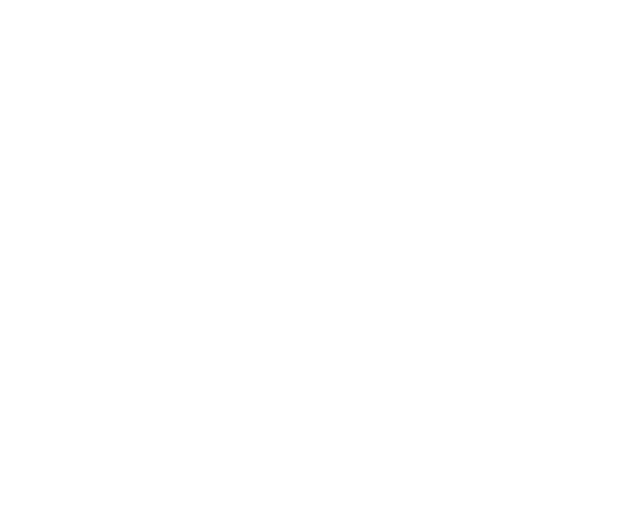
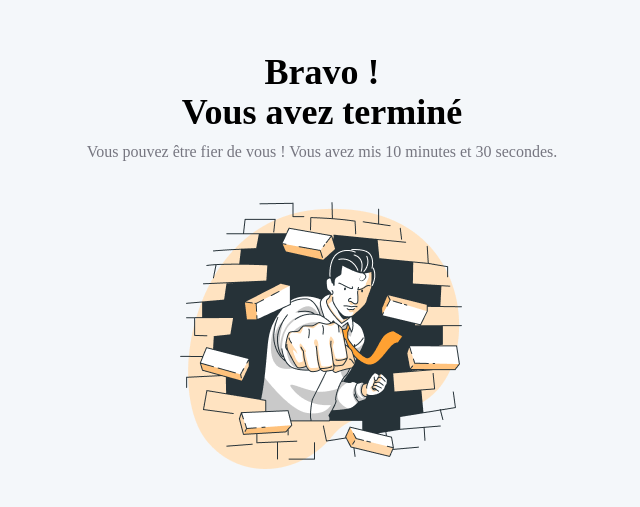
Before and after one commit to Pierson38/cercle-de-projet, a React (Create React App) app: page /lastpage in a window 1280 px wide. Before the commit this address had no page. Shown: the part 125-632 px from the top of the page, without its empty margins (318-958 px from the left). Built offline with nearby package versions, Linux system fonts and the light colour scheme; a web font is replaced by a local one.

Commit message:
final page

```diff
--- a/src/App.js
+++ b/src/App.js
@@ -19,6 +19,7 @@
 import ProjetCode from './pages/Projet/ProjetCode';
 import Historique from './components/Telephone/Hitorique';
 import ProjetValideAppel from './pages/Projet/ProjetValideAppel';
+import LastPage from './pages/LastPage/LastPage';
 
 function App() {
   return (
@@ -35,6 +36,7 @@
         <Route path="ProjetValideAppel" element={<ProjetValideAppel />} />
         <Route path="historique" element={<Historique />} />
         <Route path="appel/:id/" element={<Appel />} />
+        <Route path="lastpage" element={<LastPage />} />
         <Route
           path="notes/:id/"
           element={<Note />}
--- /dev/null
+++ b/src/pages/LastPage/LastPage.jsx
@@ -0,0 +1,23 @@
+import React from "react";
+import { Link, useNavigate } from "react-router-dom";
+
+function LastPage() {
+
+    return (
+        <main className="h-screen w-full bg-grey">
+            <div class="h-screen flex flex-col items-center justify-center">
+                <h1 className="text-center text-4xl font-bold">
+                    Bravo !
+                    <br/>
+                    Vous avez terminé
+                </h1>
+                <p className="text-center text-grey font-medium mt-2 px-6">
+                    Vous pouvez être fier de vous ! Vous avez mis 10 minutes et 30 secondes.
+                </p>
+                <img src="/assets/illustration/illu-final.png" alt="" />
+            </div>
+        </main>
+    );
+}
+
+export default LastPage;
```
Also changed, not shown: public/assets/illustration/illu-final.png (added), src/assets/illustration/illu-final.png (added).
